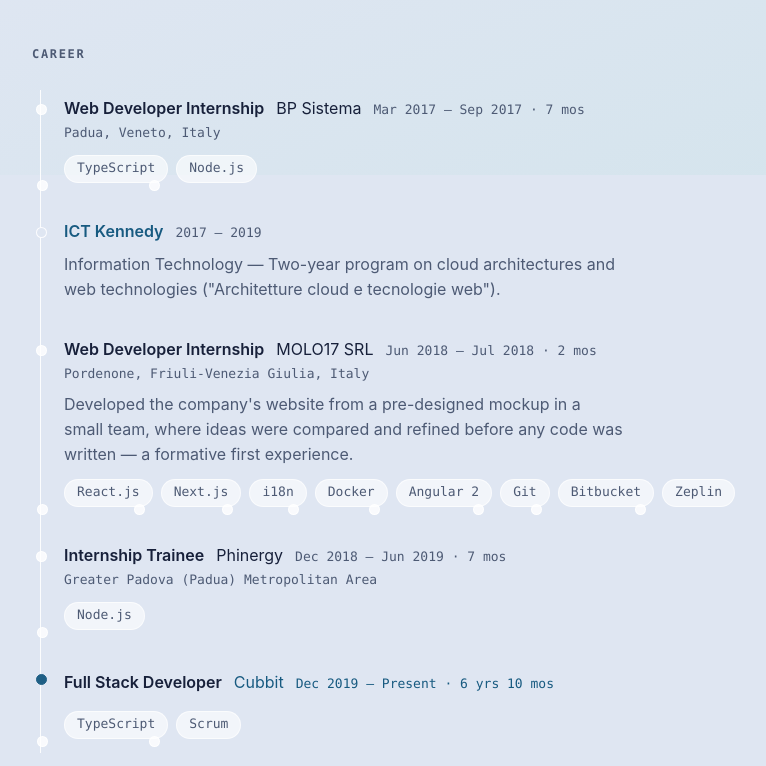
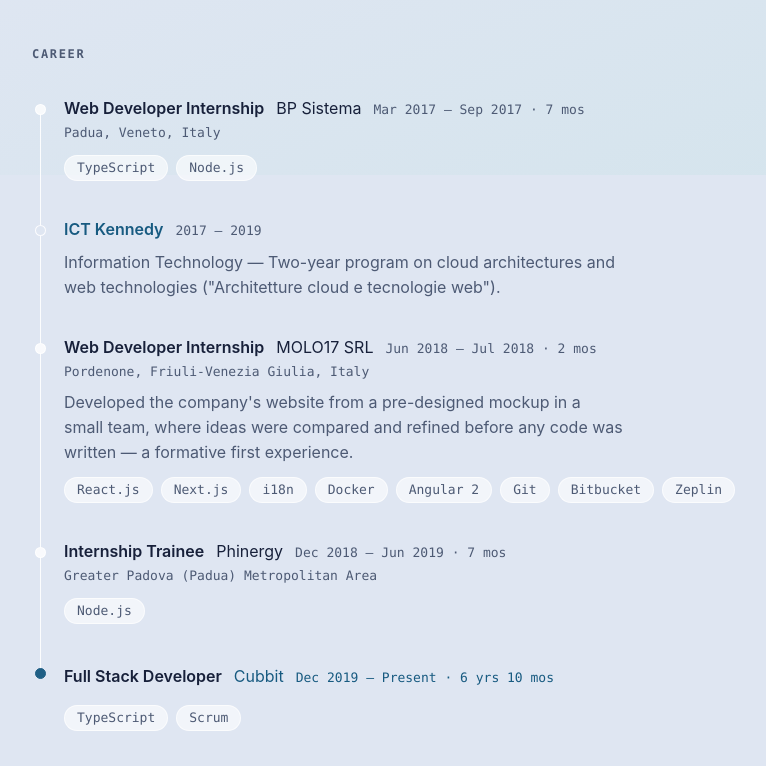
Before and after one commit to JacopoBonta/live-portfolio, a plain HTML site: page index.html in a window 1280 px wide. Shown: the part 625-1391 px from the top of the page, without its empty margins (192-958 px from the left). Drawn offline with Linux system fonts and the light colour scheme.

Commit message:
fix: timeline beads leaked onto nested skill chips — scope to entries
The bead rules (.timeline li::before) matched the nested skill <li>s
inside .career-skills too, so every skill chip grew a phantom bead (and
entry padding) — extra, misaligned dots piled at the end of the rail.
All entry selectors now use the child combinator (.timeline > li).

Also: the rail is drawn per entry as a segment from its bead's bottom to
the next bead's top, so it runs exactly bead-to-bead — no overshoot
above the first or below the last bead — and the bead offset is
corrected to -29px so each 11px bead box is exactly centered on the
segment axis. Verified empirically: 5 beads all at x=227 w=11, segments
at x=232.5 center touching bead tops/bottoms exactly, 13 chips with 0
ghost beads.

```diff
--- a/index.html
+++ b/index.html
@@ -186,23 +186,32 @@
     position: relative;
     padding-left: 32px;
   }
-  /* the vertical bar connecting the beads */
-  .timeline::before {
+  /* the vertical bar: drawn per entry (except the last) as a segment from
+     this bead's bottom to the next bead's top, so the rail runs exactly
+     bead-to-bead with no overshoot above the first or below the last */
+  .timeline {
+    position: relative;
+    padding-left: 32px;
+  }
+  .timeline > li:not(:last-child)::after {
     content: "";
     position: absolute;
-    left: 8px;
-    top: 10px;
-    bottom: 10px;
+    left: -24px;   /* centers the 1px segment on the beads' axis (8.5px) */
+    top: 35px;     /* starts exactly at this bead's bottom (bead ends at 35px) */
+    bottom: -24px; /* ends exactly at the next entry's bead top */
     width: 1px;
     background: var(--border-strong);
   }
-  .timeline li { position: relative; padding: 16px 0 20px; }
-  .timeline li:last-child { padding-bottom: 4px; }
-  /* the bead on the bar, per entry */
-  .timeline li::before {
+  /* One bead per timeline ENTRY — child combinator so the nested skill
+     <li>s inside .career-skills never grow phantom beads or entry padding. */
+  .timeline > li { position: relative; padding: 16px 0 20px; }
+  .timeline > li:last-child { padding-bottom: 4px; }
+  /* the bead on the bar, per entry — left −29px centers the 11px bead box
+     (9px + 2×1px border) exactly on the 1px bar at 8.5px from the rail edge */
+  .timeline > li::before {
     content: "";
     position: absolute;
-    left: -28px;
+    left: -29px;
     top: 24px;
     width: 9px;
     height: 9px;
@@ -211,15 +220,15 @@
     border: 1px solid var(--border-strong);
   }
   /* current role: the accent bead, pulsing like the masthead's live dot */
-  .timeline li.current::before {
+  .timeline > li.current::before {
     background: var(--accent);
     border-color: var(--accent);
     animation: pulse 2.4s ease-in-out infinite;
   }
-  .timeline li.current { padding-bottom: 24px; }
-  .timeline li.current .career-when { color: var(--accent); }
+  .timeline > li.current { padding-bottom: 24px; }
+  .timeline > li.current .career-when { color: var(--accent); }
   /* education: hollow bead to read as a different kind of milestone */
-  .timeline li.edu::before { background: var(--bg); }
+  .timeline > li.edu::before { background: var(--bg); }
   .career-head { display: flex; align-items: baseline; gap: 12px; flex-wrap: wrap; }
   .career-role { font-size: 16px; font-weight: 600; }
   .career-org { color: var(--text); }
@@ -444,7 +453,7 @@
   }
   @media (prefers-reduced-motion: reduce) {
     .live-dot { animation: none; }
-    .timeline li.current::before { animation: none; }
+    .timeline > li.current::before { animation: none; }
     .card::after { display: none; }
     .card, .about .links a, .chip, .repo-row .name, .feed .repo-link, .past-summary { transition: none; }
     .secnav { transform: none; transition: none; }
--- a/public/data.json
+++ b/public/data.json
@@ -1,5 +1,5 @@
 {
-  "generatedAt": "2026-09-12T15:36:55.149Z",
+  "generatedAt": "2026-09-12T15:37:14.712Z",
   "profile": {
     "login": "JacopoBonta",
     "name": "Jacopo",
```
